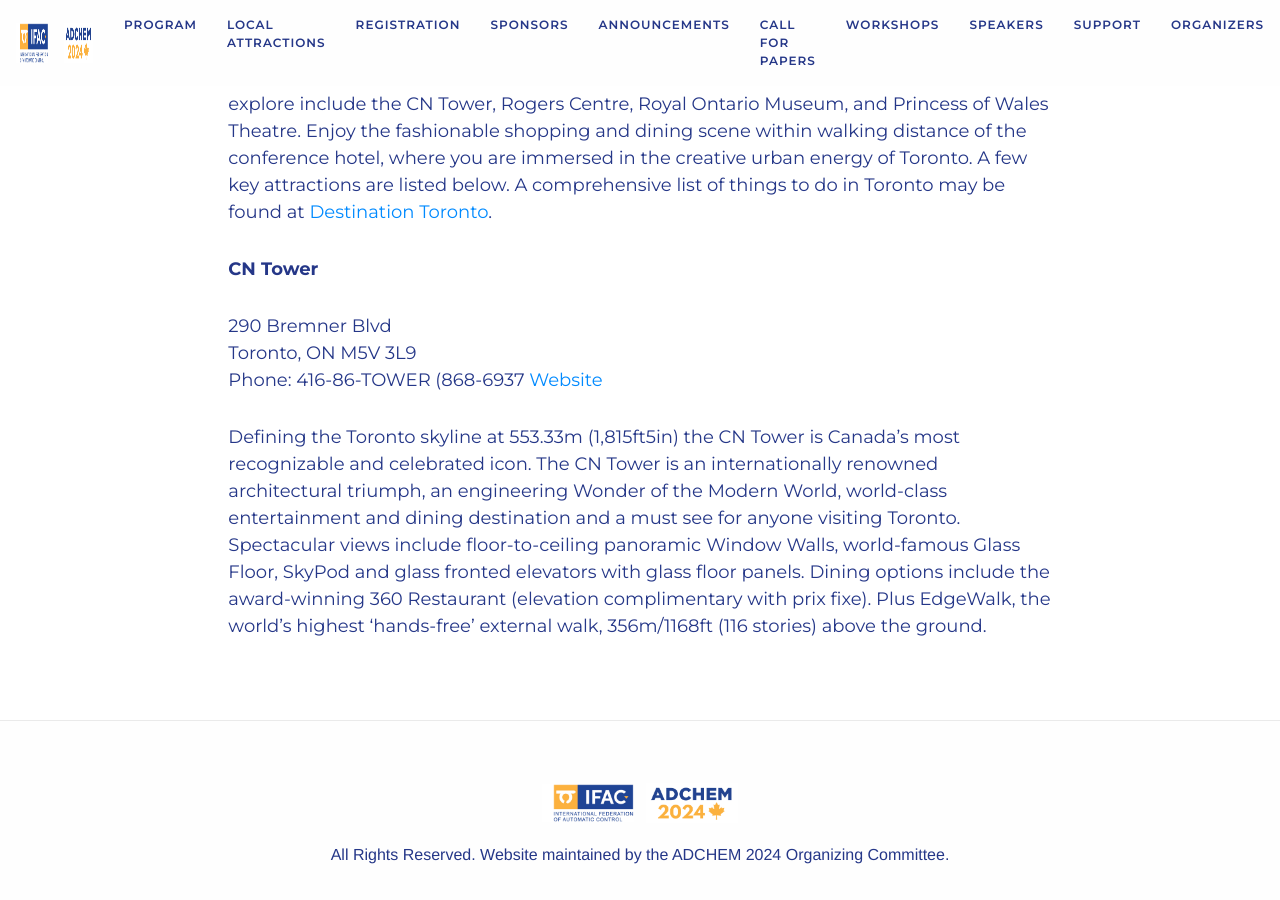
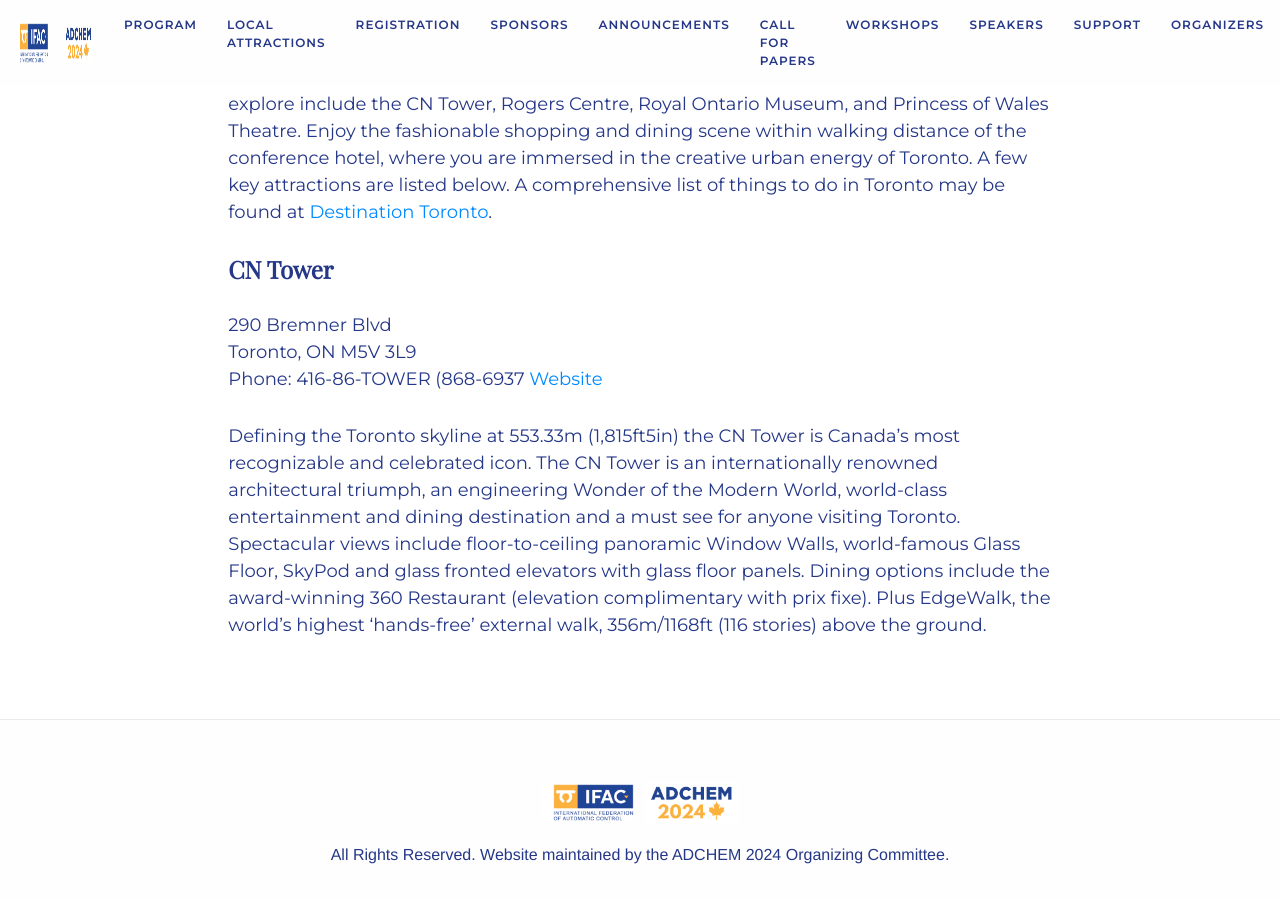
Before and after one commit to daisubc/ADCHEM2024, a Jekyll site: the page built from _pages/local_attractions.md, in a window 1280 px wide and 900 px high, scrolled down 396 px. Built offline with Jekyll 4.4.1, drawn with Linux system fonts in a browser that asks for light colours; nearby versions of some CDN libraries; some web fonts are replaced.

```diff
--- a/_pages/local_attractions.md
+++ b/_pages/local_attractions.md
@@ -9,7 +9,7 @@ show-avatar: False
 Discover the excitement of Downtown Toronto’s Entertainment District, steps from the business and financial district and all that makes the city a vibrant destination. Places to explore include the CN Tower, Rogers Centre, Royal Ontario Museum, and Princess of Wales Theatre. Enjoy the fashionable shopping and dining scene within walking distance of the conference hotel, where you are immersed in the creative urban energy of Toronto.
 A few key attractions are listed below. A comprehensive list of things to do in Toronto may be found at [Destination Toronto](https://www.destinationtoronto.com/things-to-do/).
 
-**CN Tower**
+### CN Tower
 
 290 Bremner Blvd
 Toronto, ON M5V 3L9
```
